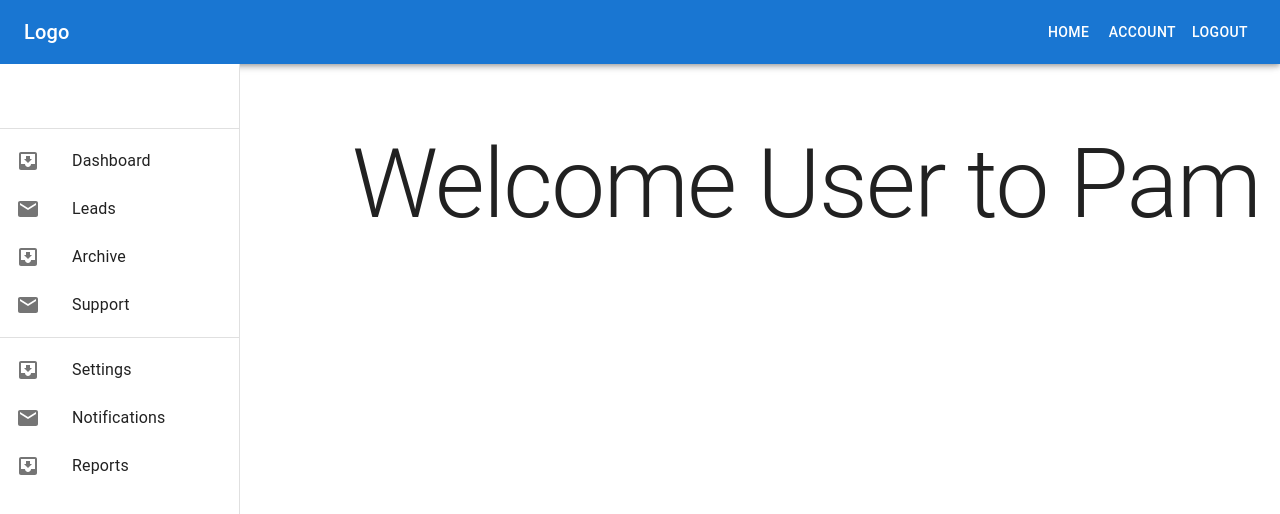
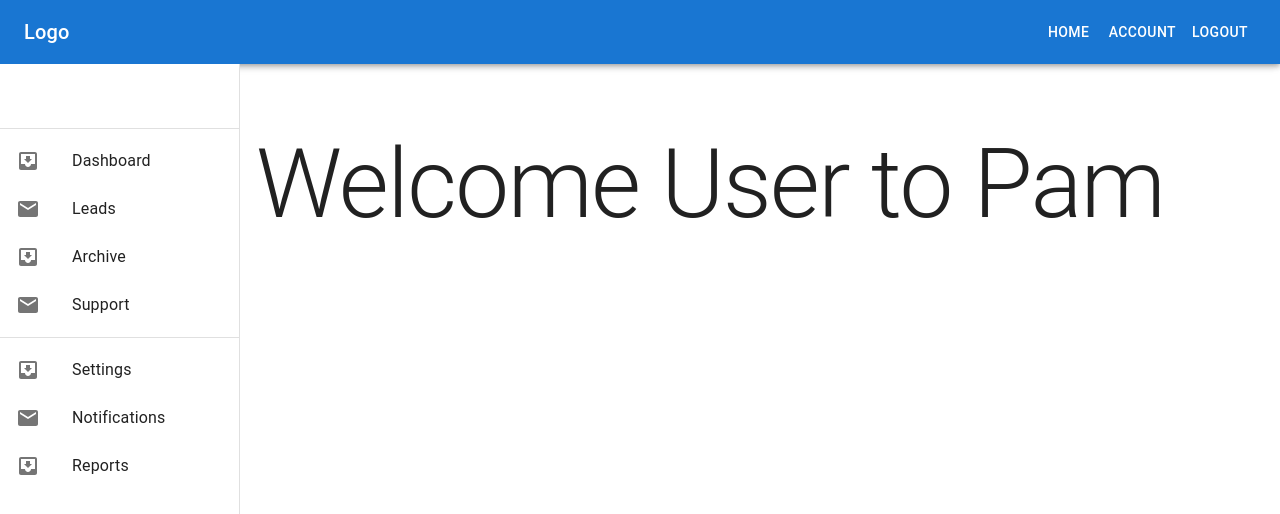
Before and after one commit to umarsaeedcheema/pam-dashboard, a Next.js app in the folder front-end/: page / in a window 1280 px wide. Shown: the top 514 px of the page. Built offline with nearby package versions, Linux system fonts and the light colour scheme.

Commit message:
format sidebar

```diff
--- a/front-end/components/sidebar.tsx
+++ b/front-end/components/sidebar.tsx
@@ -1,3 +1,5 @@
+"use client"
+
 import * as React from 'react';
 import Box from '@mui/material/Box';
 import Drawer from '@mui/material/Drawer';
@@ -11,12 +13,13 @@ import ListItemIcon from '@mui/material/ListItemIcon';
 import ListItemText from '@mui/material/ListItemText';
 import InboxIcon from '@mui/icons-material/MoveToInbox';
 import MailIcon from '@mui/icons-material/Mail';
+import Link from 'next/link';
 
 const drawerWidth = 240;
 
 export default function Sidebar() {
     return (
-    <Box sx={{ display: 'flex' }}>
+        <Box sx={{ width: drawerWidth, flexShrink: 0 }}>
             <CssBaseline />
             <Drawer
                 sx={{
@@ -25,7 +28,9 @@ export default function Sidebar() {
                     '& .MuiDrawer-paper': {
                         width: drawerWidth,
                         boxSizing: 'border-box',
+                        position: 'fixed',
                         marginTop: '64px',
+
                     },
                 }}
                 variant="permanent"
@@ -36,12 +41,14 @@ export default function Sidebar() {
                 <List>
                     {['Dashboard', 'Leads', 'Archive', 'Support'].map((text, index) => (
                         <ListItem key={text} disablePadding>
+                            <Link href={text.toLowerCase()}>
                                 <ListItemButton>
                                     <ListItemIcon>
                                         {index % 2 === 0 ? <InboxIcon /> : <MailIcon />}
                                     </ListItemIcon>
                                     <ListItemText primary={text} />
                                 </ListItemButton>
+                            </Link>
                         </ListItem>
                     ))}
                 </List>
```
Lines whose indentation alone changed are shown as unchanged.
